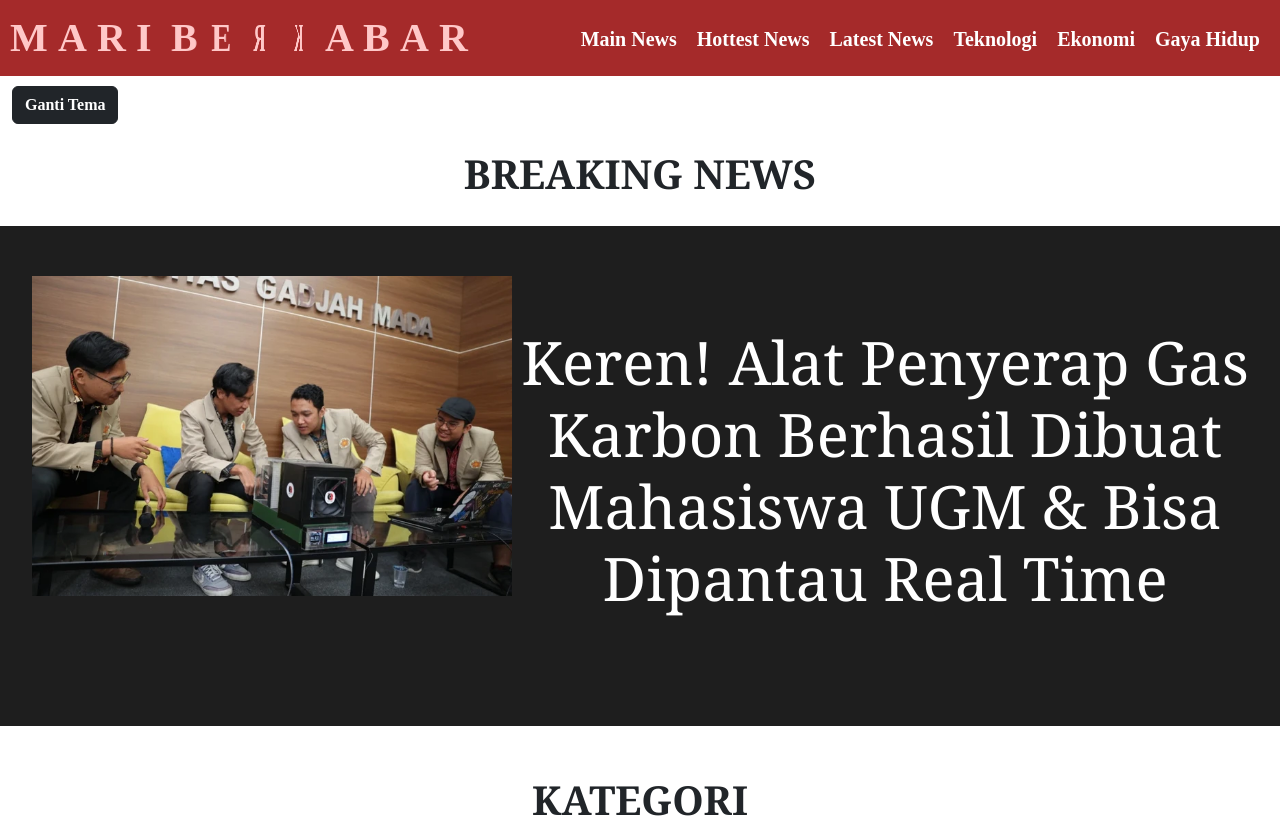
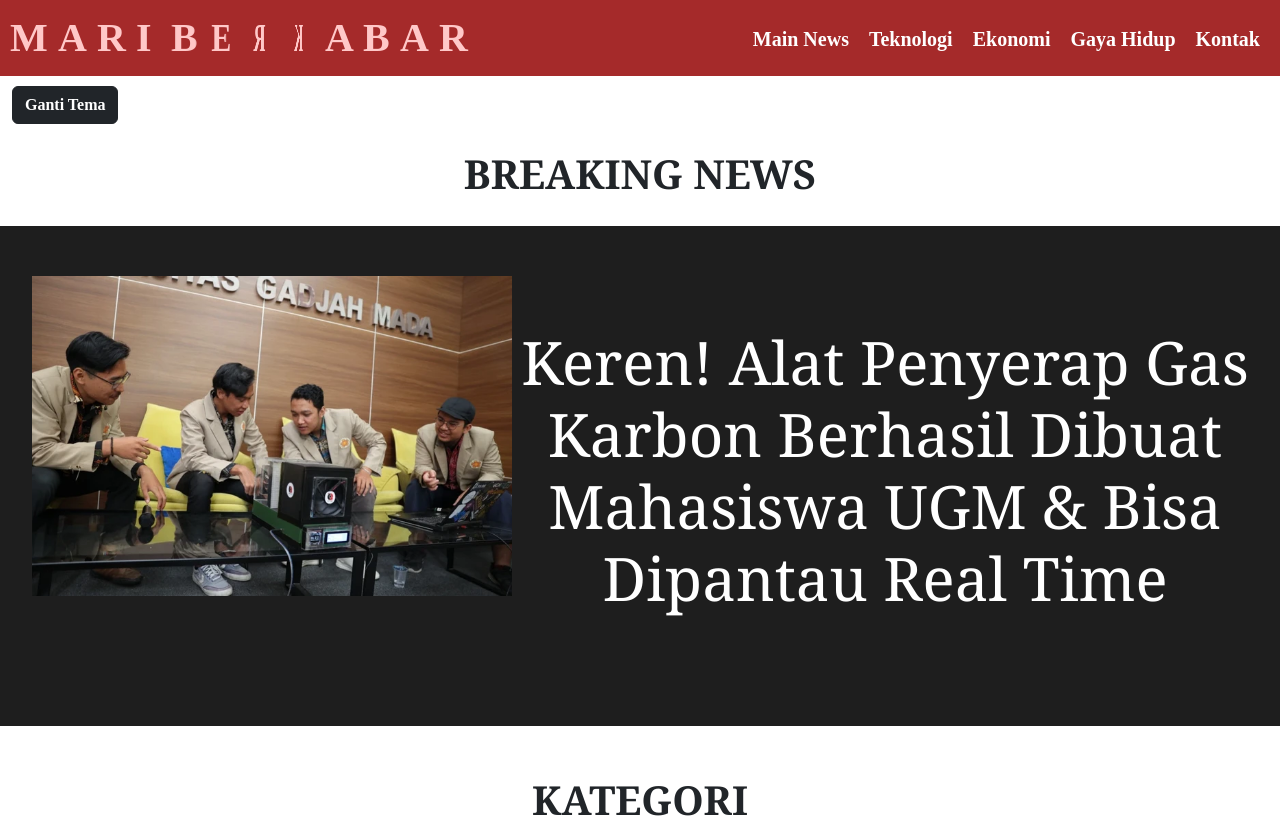
Before and after one commit to FathyaAzra/PW1_UTS, a plain HTML site: page index.html in a window 1280 px wide. Shown: the top 827 px of the page. Drawn offline with nearby package versions, Linux system fonts and the light colour scheme.

Commit message:
Add files via upload

```diff
--- a/index.html
+++ b/index.html
@@ -33,12 +33,11 @@
     </div>
     <div class="navbar-container">
       <div class="teleport">
-        <h5><a href="#" class="category">Main News</a></h5>
-        <h5><a href="#" class="category">Hottest News</a></h5>
-        <h5><a href="#" class="category">Latest News</a></h5>
-        <h5><a href="#" class="category">Teknologi</a></h5>
-        <h5><a href="#" class="category">Ekonomi</a></h5>
-        <h5><a href="#" class="category">Gaya Hidup</a></h5>
+        <h5><a href="#mainnews" class="category">Main News</a></h5>
+        <h5><a href="#kategoriteknologi" class="category">Teknologi</a></h5>
+        <h5><a href="#kategoriekonomi" class="category">Ekonomi</a></h5>
+        <h5><a href="#kategorigayahidup" class="category">Gaya Hidup</a></h5>
+        <h5><a href="#container16" class="category">Kontak</a></h5>
       </div>
     </div>
   </div>
@@ -48,7 +47,7 @@
 <div>
     <div class="container-fluid judulbesar">
     <p><button type="tema" class="btn btn-dark" id="buttonform">Ganti Tema</button></p>
-    <center><h1 class="headline">BREAKING NEWS</h1></center>
+    <center><h1 class="headline" id="mainnews">BREAKING NEWS</h1></center>
   </div>
   <div class="container-fluid hotnews">
     <img src="img/beritateknologi1.webp" style= "width: 500px; padding-bottom:50px; padding-top:50px; padding-left:20px;" id="gambarheadline" >
@@ -66,7 +65,7 @@
   <!--TEKNOLOGI-->
   <div class="KOTAKKATEGORI">
     <div class="container-fluid JudulKategori">
-    <h1 class="judulk">TEKNOLOGI</h1>
+    <h1 class="judulk" id="kategoriteknologi">TEKNOLOGI</h1>
     </div>
     <div class="container-fluid containcard">
     <div class="row row-cols-1 row-cols-md-3 g-4" id="kumpulankartu1">
@@ -108,7 +107,7 @@
 <!--EKONOMI-->
 <div class="KOTAKKATEGORI">
   <div class="container-fluid JudulKategori">
-  <h1 class="judulk">EKONOMI</h1>
+  <h1 class="judulk" id="kategoriekonomi">EKONOMI</h1>
   </div>
   <div class="container-fluid containcard">
   <div class="row row-cols-1 row-cols-md-3 g-4" id="kumpulankartu1">
@@ -151,7 +150,7 @@
 <!--GAYA HIDUP-->
   <div class="KOTAKKATEGORI">
     <div class="container-fluid JudulKategori">
-    <h1 class="judulk">GAYA HIDUP</h1>
+    <h1 class="judulk" id="kategorigayahidup">GAYA HIDUP</h1>
     </div>
     <div class="container-fluid containcard">
     <div class="row row-cols-1 row-cols-md-3 g-4" id="kumpulankartu1">
@@ -239,7 +238,6 @@
 </div>
 </div>
 </div>
-<script src="script.js"></script>
 </body>
 
 </html>
```
